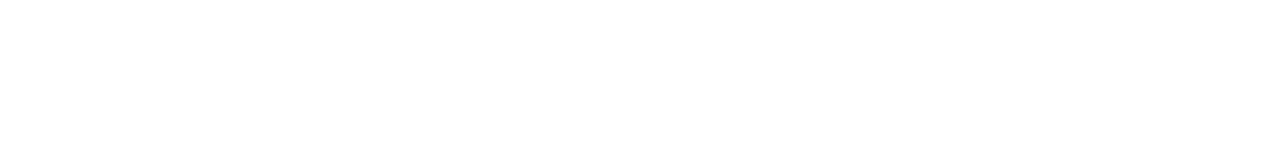
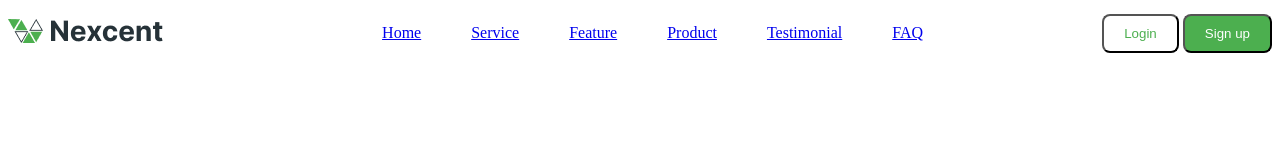
Before and after one commit to mehedynoman11/new_landing_page, a plain HTML site: page index.html in a window 1280 px wide. Drawn offline with Linux system fonts and the light colour scheme.

Commit message:
navbar designing

```diff
--- a/index.html
+++ b/index.html
@@ -1,11 +1,35 @@
 <!DOCTYPE html>
 <html lang="en">
+
 <head>
     <meta charset="UTF-8">
     <meta name="viewport" content="width=device-width, initial-scale=1.0">
     <title>New Landing Page</title>
+    <link rel="stylesheet" href="style.css">
 </head>
+
 <body>
+    <nav>
+        <div class="menu-content">
+            <div class="logo">
+                <img src="/Logo.png" alt="">
+            </div>
 
+            <ul>
+                <li><a href="#">Home</a></li>
+                <li><a href="#">Service</a></li>
+                <li><a href="#">Feature</a></li>
+                <li><a href="#">Product</a></li>
+                <li><a href="#">Testimonial</a></li>
+                <li><a href="#">FAQ</a></li>
+            </ul>
+
+            <div class="login-signup-button">
+                <button class="outline-btn">Login</button>
+                <button class="common-btn">Sign up</button>
+            </div>
+        </div>
+    </nav>
 </body>
+
 </html>
--- /dev/null
+++ b/style.css
@@ -0,0 +1,25 @@
+.common-btn{
+    background-color: #4CAF4F;
+    padding: 10px 20px;
+    color: #fff;
+    border-radius: 8px;
+
+}
+.outline-btn{
+    background-color: #fff;
+    padding: 10px 20px;
+    color: #4CAF4F;
+    border-radius: 8px;
+}
+.menu-content{
+    display: flex;
+    justify-content: space-between;
+    align-items: center;
+}
+ul{
+    display: flex;
+    gap: 50px;
+}
+ul li {
+    list-style: none;
+}
```
